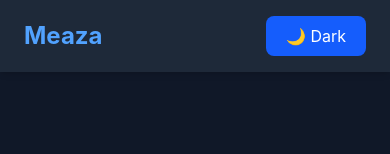
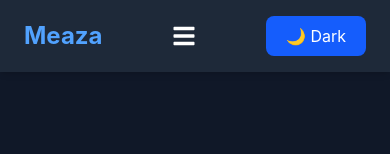
Before and after one commit to Meaza336/meaza-portfolio, a React (Vite) app: page / in a window 390 px wide. Shown: the top 154 px of the page. Built offline with nearby package versions, Linux system fonts and the light colour scheme.

Commit message:
mobile responsive

```diff
--- a/src/components/Navbar.tsx
+++ b/src/components/Navbar.tsx
@@ -1,3 +1,4 @@
+import { FaBars } from "react-icons/fa";
 type NavbarProps = {
   darkMode: boolean;
   setDarkMode: React.Dispatch<React.SetStateAction<boolean>>;
@@ -38,7 +39,9 @@ function Navbar( { darkMode, setDarkMode }: NavbarProps) {
             </a>
           </li>
         </ul>
-
+        <button className="md:hidden text-2xl">
+  <FaBars />
+</button>
         <button onClick={() => setDarkMode(!darkMode)} className="bg-blue-600 text-white px-5 py-2 rounded-lg">
           {darkMode ?  "🌙 Dark" : "☀️ Light" }
           </button>
```
